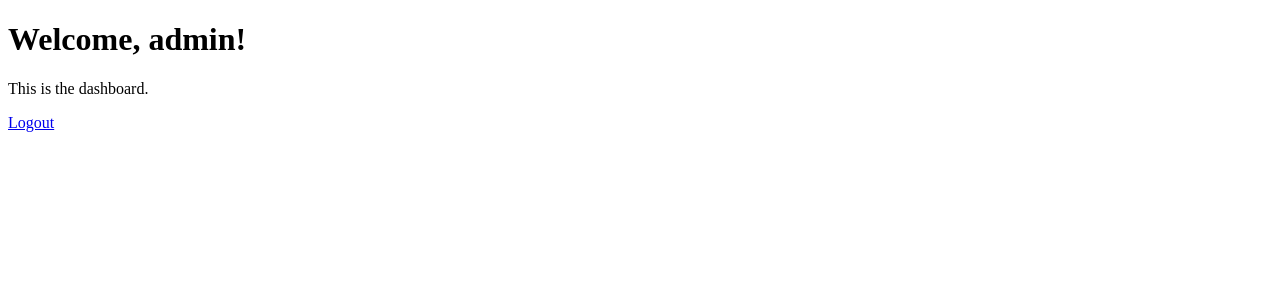
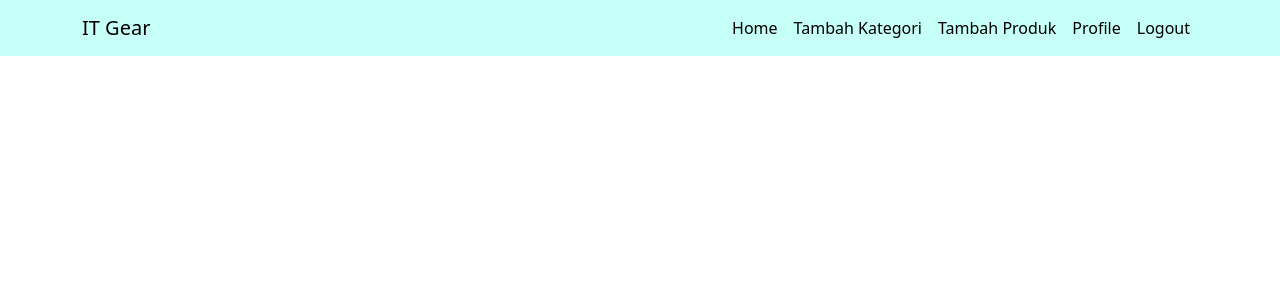
Before and after one commit to WahyuWardaya/e-commerce, a PHP site: page /dashboard.php in a window 1280 px wide. Shown: the top 300 px of the page. Run offline with PHP 8.4, Linux system fonts and the light colour scheme; a user stored in the database is signed in; some libraries are stand-ins or nearby versions.

Commit message:
membuat navbar pada halaman dashboard admin menggunakan bootstrap

```diff
--- a/dashboard.php
+++ b/dashboard.php
@@ -13,12 +13,32 @@ if (!isset($_SESSION['username'])) {
     <meta charset="UTF-8">
     <meta name="viewport" content="width=device-width, initial-scale=1.0">
     <title>Toko Baju Teknologi Informasi</title>
+    <link href="https://cdn.jsdelivr.net/npm/bootstrap@5.3.3/dist/css/bootstrap.min.css" rel="stylesheet" integrity="sha384-QWTKZyjpPEjISv5WaRU9OFeRpok6YctnYmDr5pNlyT2bRjXh0JMhjY6hW+ALEwIH" crossorigin="anonymous">
 </head>
+<script src="https://code.jquery.com/jquery-3.5.1.slim.min.js"></script>
+<script src="https://cdn.jsdelivr.net/npm/@popperjs/core@2.5.4/dist/umd/popper.min.js"></script>
+<script src="https://stackpath.bootstrapcdn.com/bootstrap/4.5.2/js/bootstrap.min.js"></script>
 
 <body>
-    <h1>Welcome, <?php echo $_SESSION['username']; ?>!</h1>
-    <p>This is the dashboard.</p>
-    <a href="logout.php">Logout</a>
+    <!-- Navbar -->
+    <nav class="navbar navbar-expand-lg" style="background-color: rgb(197, 255, 248);">
+        <div class="container">
+            <a class="navbar-brand" href="#">IT Gear</a>
+            <button class="navbar-toggler" type="button" data-bs-toggle="collapse" data-bs-target="#navbarNavAltMarkup" aria-controls="navbarNavAltMarkup" aria-expanded="false" aria-label="Toggle navigation">
+                <span class="navbar-toggler-icon"></span>
+            </button>
+            <div class="collapse navbar-collapse" id="navbarNavAltMarkup">
+                <div class="navbar-nav ms-auto">
+                    <a class="nav-link active" aria-current="page" href="#">Home</a>
+                    <a class="nav-link active" aria-current="page" href="#">Tambah Kategori</a>
+                    <a class="nav-link active" aria-current="page" href="#">Tambah Produk</a>
+                    <a class="nav-link active" aria-current="page" href="#">Profile</a>
+                    <a class="nav-link active" aria-current="page" href="logout.php">Logout</a>
+                </div>
+            </div>
+        </div>
+    </nav>
+    <!-- Navbar -->
 </body>
 
 </html>
```
